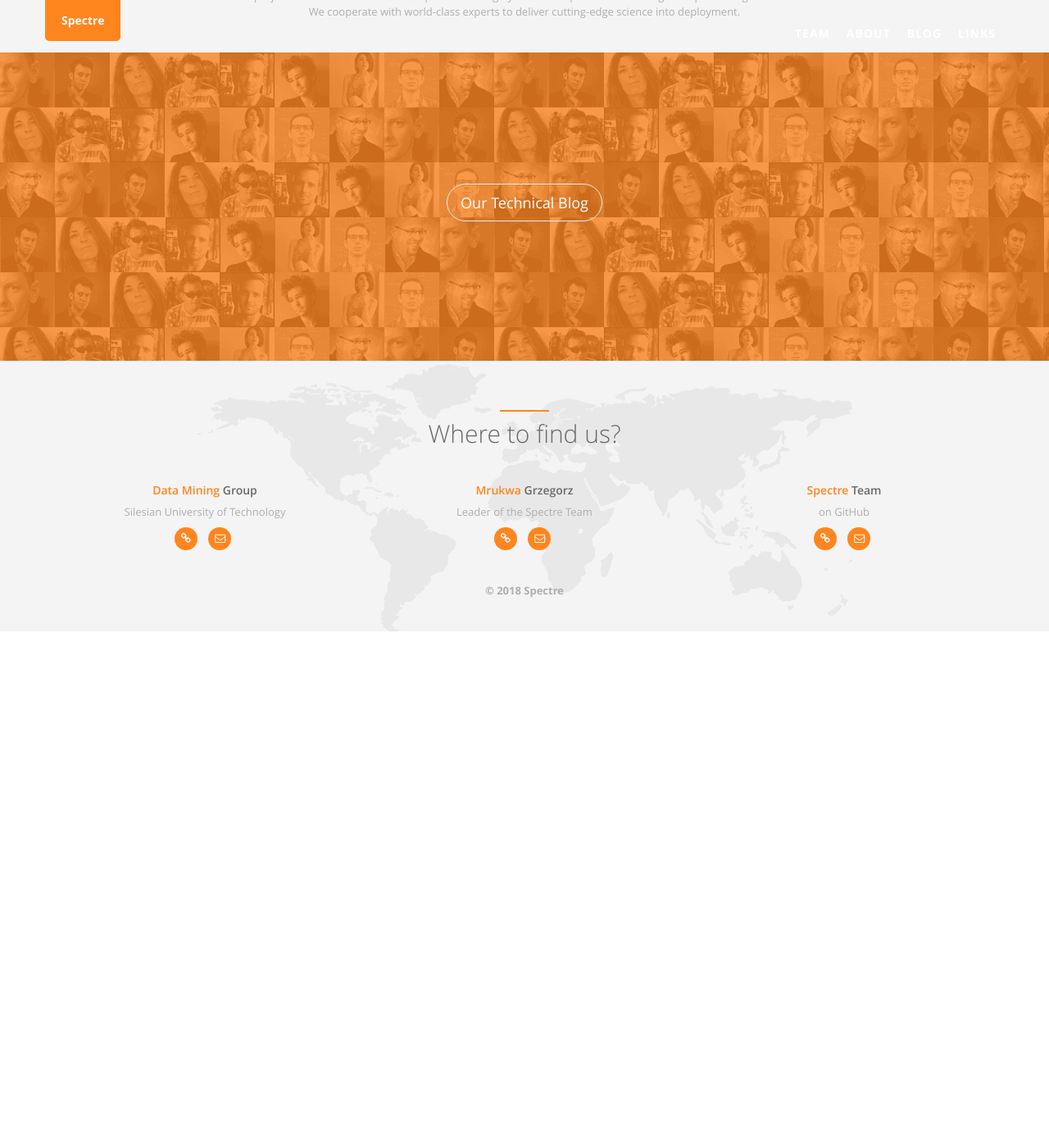
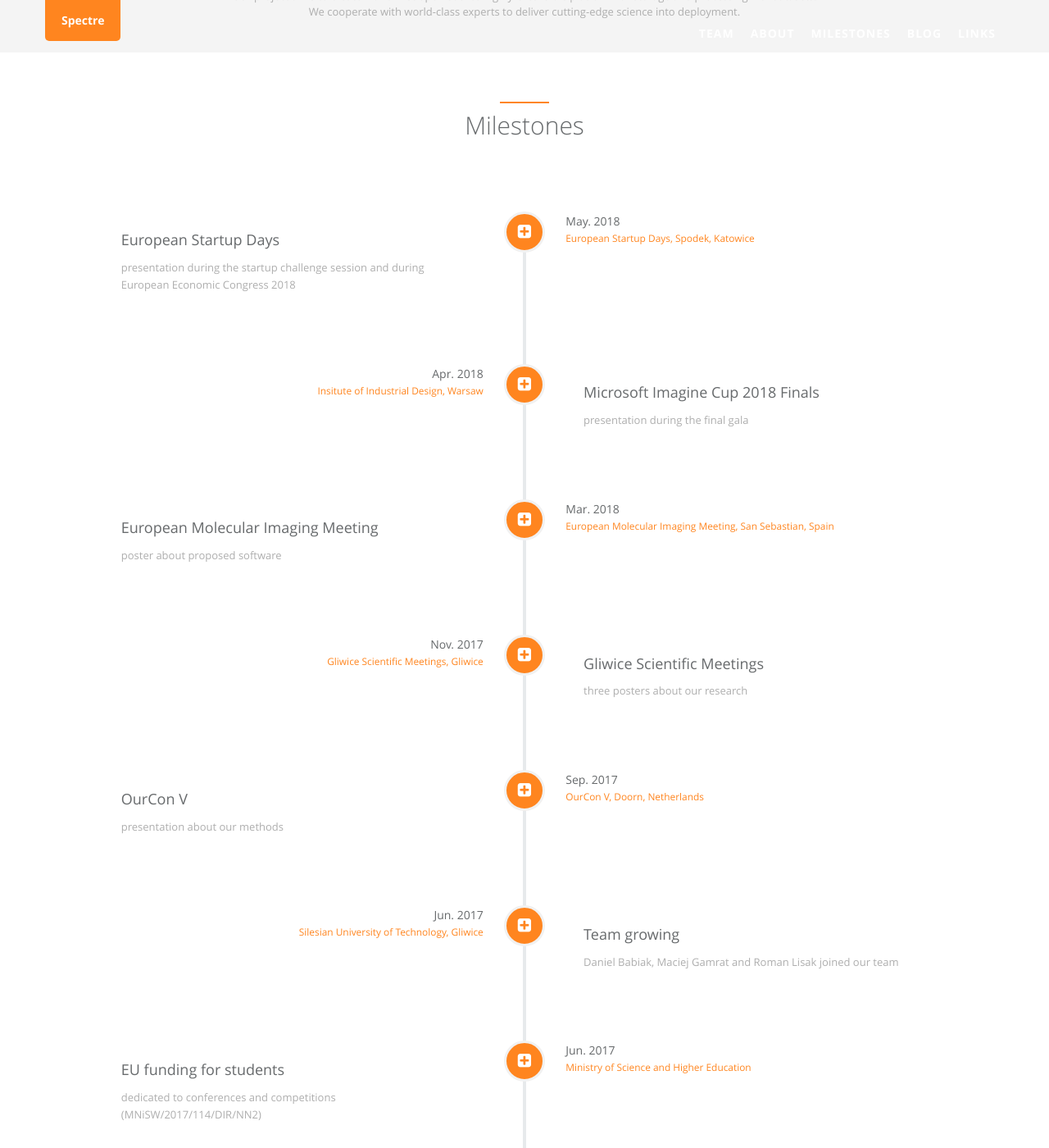
Before and after one commit to spectre-team/spectre-team.github.io, a Jekyll site: the page built from index.html, in a window 1280 px wide and 1400 px high, scrolled down 1672 px. Shown: the whole window at 82% size. Built offline with Jekyll 4.4.1, drawn with Linux system fonts in a browser that asks for light colours; before the commit the page ends 2442 px from its top, so only the background shows below that; some of the changed text lies outside the part shown.

Commit message:
Add milestones

```diff
--- /dev/null
+++ b/_data/index/milestones.yml
@@ -0,0 +1,127 @@
+# careers section data
+# if you don't have language feature(language.yml is empty), ignore "i18n" items
+- name:
+    detail: European Startup Days
+    i18n: esd_2018
+  desc:
+    detail: presentation during the startup challenge session and during European Economic Congress 2018
+    i18n: esd_2018_description
+  date:
+    detail: May. 2018
+    i18n: esd_2018_date
+  location:
+    detail: European Startup Days, Spodek, Katowice
+    i18n: esd_2018_location
+  icon: fa-plus-square
+
+- name:
+    detail: Microsoft Imagine Cup 2018 Finals
+    i18n: msic_2018
+  desc:
+    detail: presentation during the final gala
+    i18n: msic_2018_description
+  date:
+    detail: Apr. 2018
+    i18n: msic_2018_date
+  location:
+    detail: Insitute of Industrial Design, Warsaw
+    i18n: msic_2018_location
+  icon: fa-plus-square
+
+- name:
+    detail: European Molecular Imaging Meeting
+    i18n: emim_2018
+  desc:
+    detail: poster about proposed software
+    i18n: emim_2018_description
+  date:
+    detail: Mar. 2018
+    i18n: emim_2018_date
+  location:
+    detail: European Molecular Imaging Meeting, San Sebastian, Spain
+    i18n: emim_2018_location
+  icon: fa-plus-square
+
+- name:
+    detail: Gliwice Scientific Meetings
+    i18n: gsn
+  desc:
+    detail: three posters about our research
+    i18n: gsn_description
+  date:
+    detail: Nov. 2017
+    i18n: gsn_date
+  location:
+    detail: Gliwice Scientific Meetings, Gliwice
+    i18n: gsn_location
+  icon: fa-plus-square
+
+- name:
+    detail: OurCon V
+    i18n: ourcon_v
+  desc:
+    detail: presentation about our methods
+    i18n: ourcon_v_description
+  date:
+    detail: Sep. 2017
+    i18n: ourcon_v_date
+  location:
+    detail: OurCon V, Doorn, Netherlands
+    i18n: ourcon_v_location
+  icon: fa-plus-square
+
+- name:
+    detail: Team growing
+    i18n: team_growing
+  desc:
+    detail: Daniel Babiak, Maciej Gamrat and Roman Lisak joined our team
+    i18n: team_growing_description
+  date:
+    detail: Jun. 2017
+    i18n: team_growing_date
+  location:
+    detail: Silesian University of Technology, Gliwice
+    i18n: team_growing_location
+  icon: fa-plus-square
+
+- name:
+    detail: EU funding for students
+    i18n: eu_funding
+  desc:
+    detail: dedicated to conferences and competitions (MNiSW/2017/114/DIR/NN2)
+    i18n: eu_funding_description
+  date:
+    detail: Jun. 2017
+    i18n: eu_funding_date
+  location:
+    detail: Ministry of Science and Higher Education
+    i18n: eu_funding_location
+  icon: fa-plus-square
+
+- name:
+    detail: First release
+    i18n: first_release
+  desc:
+    detail: presented as a poster during conference
+    i18n: first_release_description
+  date:
+    detail: Apr. 2017
+    i18n: first_release_date
+  location:
+    detail: European Molecular Imaging Meeting, Cologne, Germany
+    i18n: first_release_location
+  icon: fa-plus-square
+
+- name:
+    detail: First assembly
+    i18n: first_assembly
+  desc:
+    detail: during a meeting with prof. Polańska
+    i18n: first_assembly_description
+  date:
+    detail: Jan. 2017
+    i18n: first_assembly_date
+  location:
+    detail: Silesian University of Technology, Gliwice
+    i18n: first_assembly_location
+  icon: fa-plus-square
--- /dev/null
+++ b/_includes/sections/milestones.html
@@ -0,0 +1,31 @@
+<div class="container" id="i18_milestones">
+    <div class="row">
+        <div class="col-lg-12 text-center">
+            <div class="navy-line"></div>
+            <h1><span data-i18n="milestones.project_milestones">Milestones</span></h1>
+        </div>
+    </div>
+    <div class="row features-block">
+        <div class="col-lg-12">
+            <div id="vertical-timeline" class="vertical-container light-timeline center-orientation">
+            {% for milestone in site.data.index.milestones %}
+            {% assign loopindex = forloop.index | modulo: 2 %}
+                <div class="vertical-timeline-block">
+                    <div class="vertical-timeline-icon navy-bg wow rotateIn">
+                        <i class="fa {{ milestone.icon }}"></i>
+                    </div>
+                    <div class="vertical-timeline-content wow {% if loopindex == 1 %} rotateInUpRight {% else %} rotateInUpLeft {% endif %}">
+                        <h2><span data-i18n="milestone.{{ milestone.name.i18n }}">{{ milestone.name.detail }}</span></h2>
+                        <p><span data-i18n="milestone.{{ milestone.desc.i18n }}">{{ milestone.desc.detail }} </span></p>
+                        <span class="vertical-date">
+                            <span data-i18n="milestone.{{ milestone.date.i18n }}"> {{ milestone.date.detail }} </span>
+                            <br/>
+                            <small><span data-i18n="milestone.{{ milestone.location.i18n }}">{{ milestone.location.detail }}</span></small>
+                        </span>
+                    </div>
+                </div>
+            {% endfor %}
+            </div>
+        </div>
+    </div>
+</div>
```
Also changed, not shown: _data/index/careers.yml (deleted, +0 -29 lines), _data/landing.yml (+5 -5 lines), _includes/sections/career.html (deleted, +0 -28 lines).
